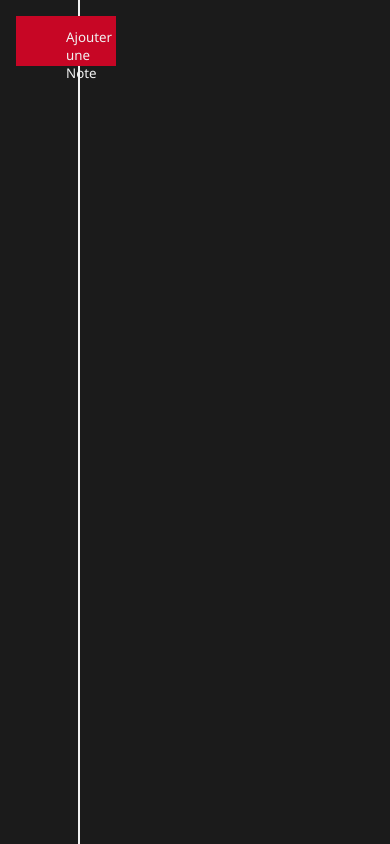
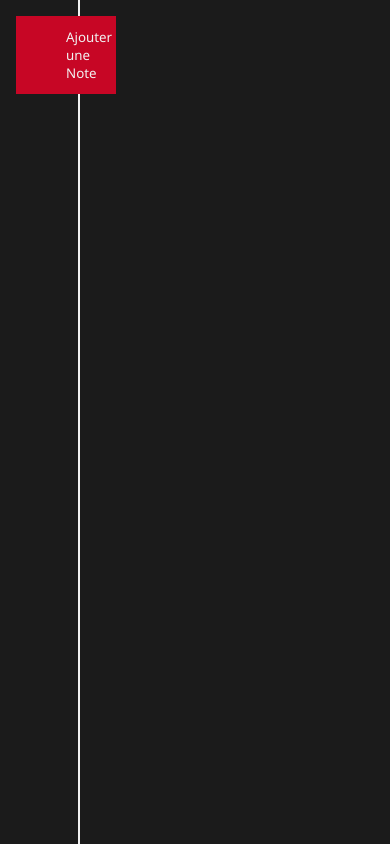
Before and after one commit to qdtrl/bloc-notes-react, a React (Create React App) app: page / in a window 390 px wide. Built offline with nearby package versions, Linux system fonts and the light colour scheme.

Commit message:
responsive bouton ajouter note

```diff
--- a/src/components/side_bar/side_bar.scss
+++ b/src/components/side_bar/side_bar.scss
@@ -6,7 +6,7 @@ section.sideBar {
   flex-direction: column;
   button {
     margin: 1rem;
-    height: 50px;
+    padding: 12px 50px;
   }
   ul {
     overflow: auto;
```
